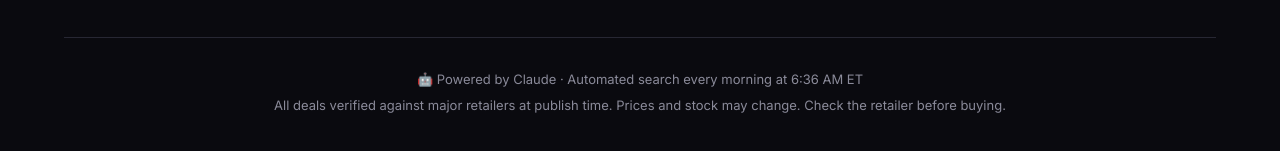
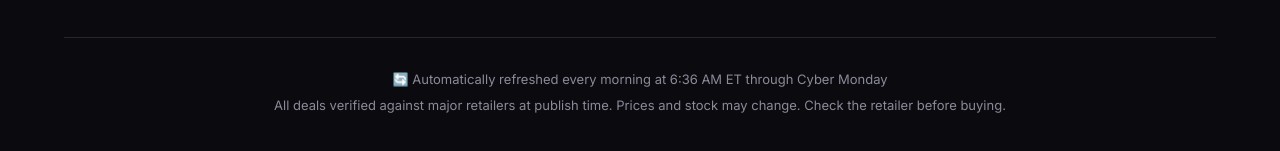
Before and after one commit to devanshu20/bf-deals, a plain HTML site: page index.html in a window 1280 px wide. Shown: the part 1315-1466 px from the top of the page. Drawn offline with Linux system fonts and the light colour scheme.

Commit message:
Clean up footer

```diff
--- a/index.html
+++ b/index.html
@@ -423,7 +423,7 @@
   <!-- DEALS_END -->
 
   <div class="footer">
-    <p>🤖 Powered by Claude · Automated search every morning at 6:36 AM ET</p>
+    <p>🔄 Automatically refreshed every morning at 6:36 AM ET through Cyber Monday</p>
     <p style="margin-top: 6px;">All deals verified against major retailers at publish time. Prices and stock may change. Check the retailer before buying.</p>
   </div>
 
```
